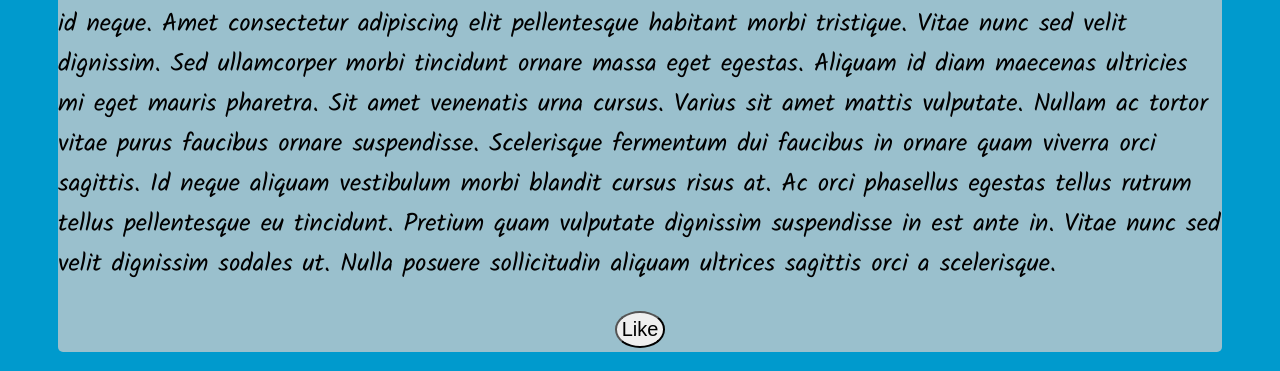
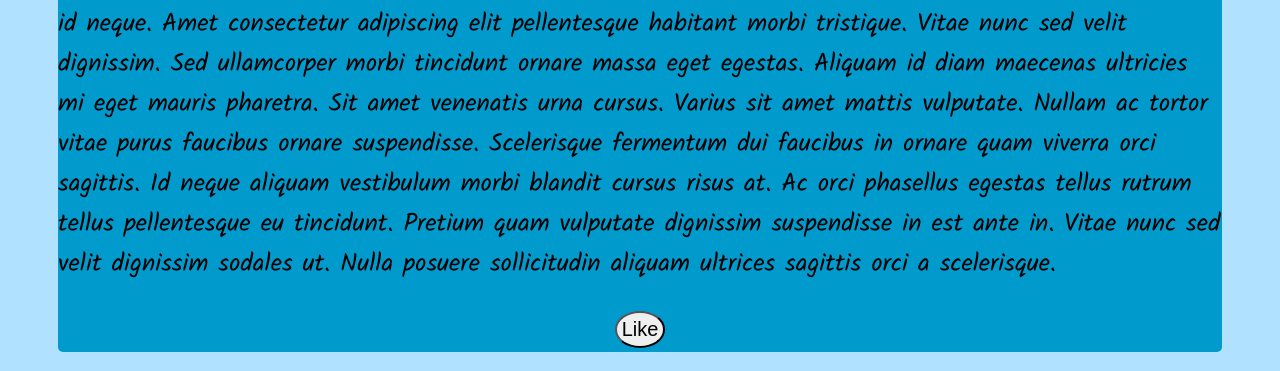
Before and after one commit to Hiaximize/Blog-Template, a plain HTML site: page index.html in a window 1280 px wide. Shown: the part 509-880 px from the top of the page. Drawn offline with Linux system fonts and the light colour scheme.

Commit message:
Update index.html

```diff
--- a/index.html
+++ b/index.html
@@ -7,7 +7,7 @@
 
 
 body {
-	background-color: rgb(0,154,205);
+	background-color: rgba(176,226,255);
 }
 
 header {
@@ -53,7 +53,7 @@ h1 {
 article {
 	font-family: "Kalam";
 	font-size: 25px;
-	background: rgb(154,192,205);
+	background: rgb(0,154,205);
 	margin-left: 50px;
 	margin-right: 50px;
 	border-radius: 5px;
```
